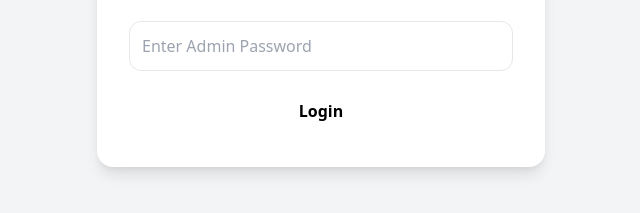
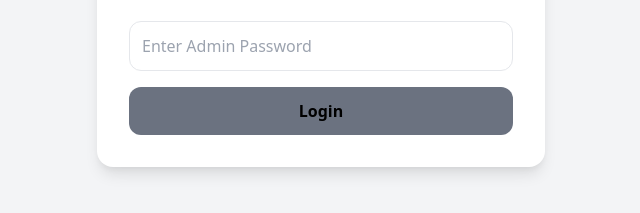
Before and after one commit to nikhilmathur1215-create/chakki-wala-backend, a website: page public/admin.html in a window 1280 px wide. Shown: the part 175-388 px from the top of the page, without its empty margins (319-959 px from the left). Drawn offline with nearby package versions, Linux system fonts and the light colour scheme.

Commit message:
Update admin.html

```diff
--- a/public/admin.html
+++ b/public/admin.html
@@ -104,7 +104,7 @@
             </div>
             <form onsubmit="event.preventDefault(); login()">
                 <input type="password" id="adminPassword" placeholder="Enter Admin Password" class="w-full p-3 border rounded-xl mb-4" autocomplete="new-password">
-                <button type="submit" class="w-full bg-Green-800 text-black py-3 rounded-xl font-semibold">Login</button>
+                <button type="submit" class="w-full bg-gray-500 text-black py-3 rounded-xl font-semibold">Login</button>
             </form>
             <div id="loginError" class="text-red-500 text-sm mt-3 text-center hidden"></div>
         </div>
```
